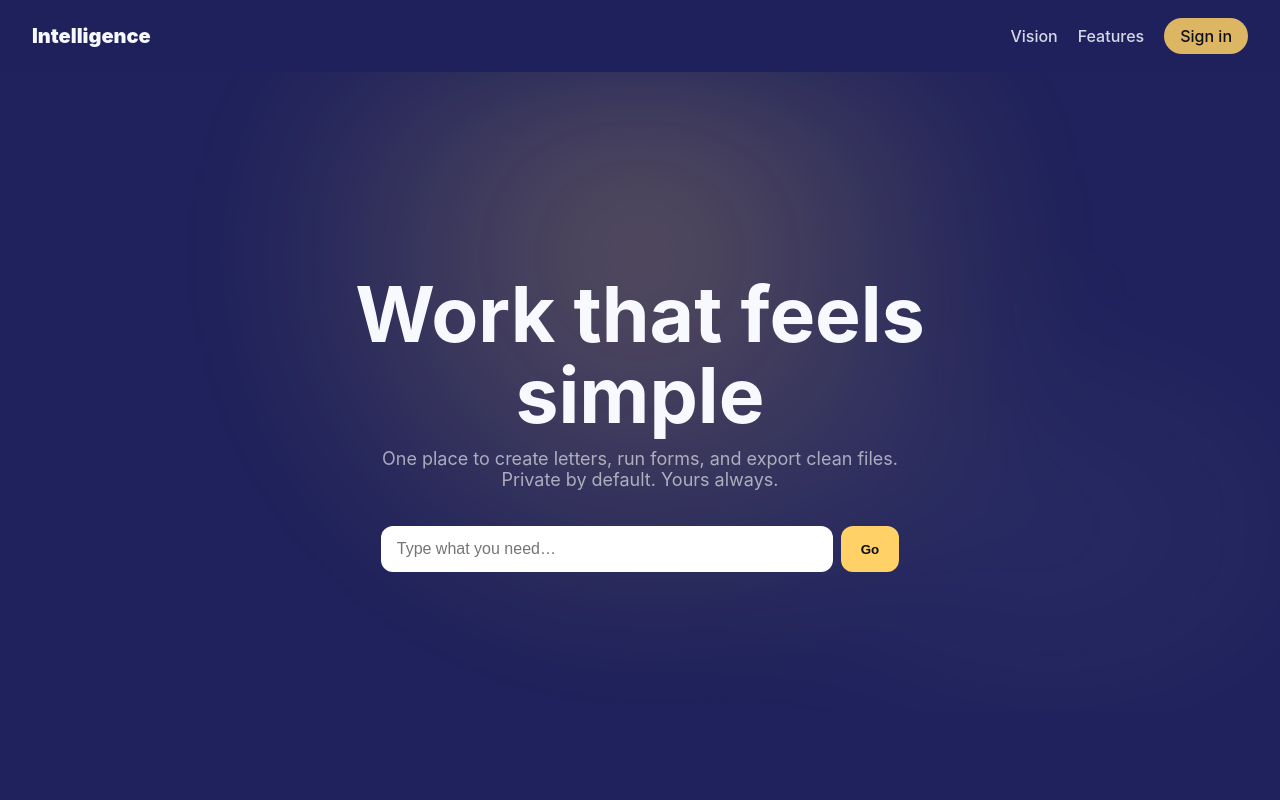
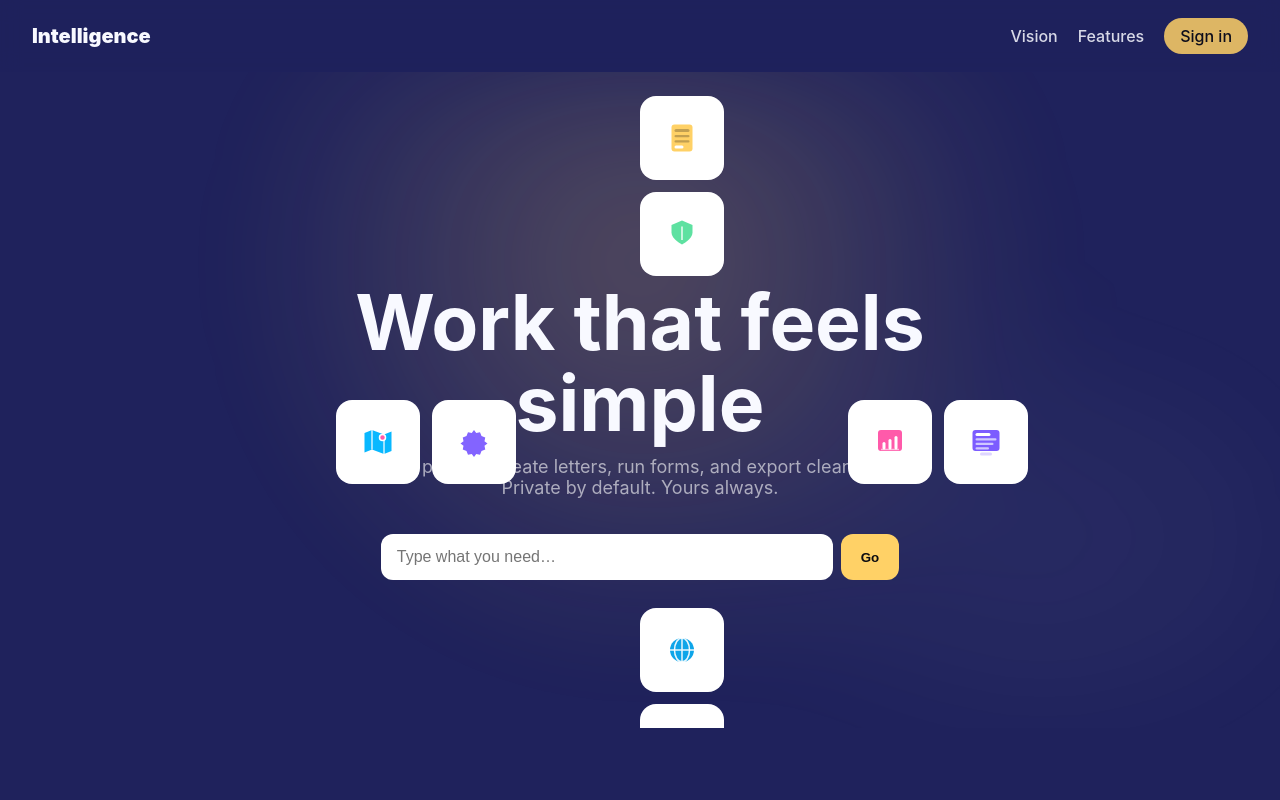
Before and after one commit to Ktyall/intelligence, a Next.js app: page / in a window 1280 px wide. Shown: the top 800 px of the page. Built offline with nearby package versions, Linux system fonts and the light colour scheme.

Commit message:
Update index.js

```diff
--- a/pages/index.js
+++ b/pages/index.js
@@ -3,6 +3,10 @@ export default function Home() {
     <main>
       <section className="hero">
         <div className="halo" />
+        <div className="orbit">
+          <Orbit />
+        </div>
+
         <div className="inner">
           <h1>Work that feels simple</h1>
           <p>
@@ -32,33 +36,40 @@ export default function Home() {
       </section>
 
       <style jsx>{`
+        :root{
+          --bg: #1f225c;
+          --text: #f8f9ff;
+          --muted: rgba(255,255,255,.6);
+          --accent: #ffd166;
+        }
+
+        /* Hero */
         .hero{
           position: relative;
-          min-height: 80vh;
+          min-height: 82vh;
           display: flex; align-items: center; justify-content: center;
           text-align: center;
           overflow: hidden;
         }
-
         .halo{
           position: absolute; inset: 0;
           background:
-            radial-gradient(40rem 40rem at 50% 30%, rgba(255,209,102,.3), transparent 60%),
+            radial-gradient(40rem 40rem at 50% 30%, rgba(255,209,102,.28), transparent 60%),
             radial-gradient(30rem 20rem at 80% 70%, rgba(255,255,255,.06), transparent 70%);
           animation: pulse 14s ease-in-out infinite alternate;
           filter: blur(60px);
         }
-
         @keyframes pulse {
           from { transform: scale(1); opacity: .8; }
-          to { transform: scale(1.2); opacity: 1; }
+          to { transform: scale(1.15); opacity: 1; }
         }
 
-        .inner{ position: relative; max-width: 700px; z-index: 1; padding: 0 24px; }
+        .inner{ position: relative; max-width: 720px; z-index: 2; padding: 0 24px; }
         h1{
           font-size: clamp(42px, 6vw, 84px);
           line-height: 1.05;
           margin-bottom: 12px;
+          color: var(--text);
         }
         p{
           color: var(--muted);
@@ -71,7 +82,6 @@ export default function Home() {
           display: flex; justify-content: center;
           gap: 8px; flex-wrap: wrap;
         }
-
         input{
           width: min(80vw, 420px);
           padding: 14px 16px;
@@ -80,7 +90,6 @@ export default function Home() {
           outline: none;
           font-size: 16px;
         }
-
         button{
           padding: 14px 20px;
           border: none;
@@ -91,12 +100,25 @@ export default function Home() {
           cursor: pointer;
         }
 
+        /* Orbit wrapper */
+        .orbit{
+          position: absolute;
+          width: min(95vw, 860px);
+          height: min(95vw, 860px);
+          max-width: 860px;
+          max-height: 860px;
+          border-radius: 9999px;
+          z-index: 1;
+          pointer-events: none;
+        }
+
+        /* Features */
         .features{
           display: grid;
           grid-template-columns: repeat(auto-fit, minmax(220px, 1fr));
           gap: 24px;
           max-width: 900px;
-          margin: 100px auto;
+          margin: 96px auto;
           padding: 0 24px;
         }
         .features h3{
@@ -109,7 +131,209 @@ export default function Home() {
           font-size: 15px;
           margin: 0;
         }
+
+        /* Respect prefers reduced motion */
+        @media (prefers-reduced-motion: reduce) {
+          .halo { animation: none; }
+          .orbit * { animation: none !important; }
+        }
       `}</style>
     </main>
   );
 }
+
+/* Orbit of HD SVG icons that circle the hero text */
+function Orbit() {
+  const icons = [
+    <IconLesson key="lesson" />,
+    <IconCalculator key="calc" />,
+    <IconMap key="map" />,
+    <IconForm key="form" />,
+    <IconChart key="chart" />,
+    <IconShield key="shield" />,
+    <IconGear key="gear" />,
+    <IconGlobe key="globe" />
+  ];
+
+  /* Place icons on two rings with different speeds and delays */
+  return (
+    <>
+      <style jsx>{`
+        .ring{
+          position: absolute; inset: 0; margin: auto;
+          width: 100%; height: 100%;
+          animation: spin 48s linear infinite;
+          filter: drop-shadow(0 10px 24px rgba(0,0,0,.25));
+        }
+        .ring.r2{ animation-duration: 60s; }
+
+        @keyframes spin { to { transform: rotate(360deg); } }
+
+        .node{
+          position: absolute; top: 50%; left: 50%;
+          transform-origin: 0 0;
+        }
+        .node > div{
+          background: #fff;
+          border-radius: 16px;
+          padding: 10px;
+          width: 64px; height: 64px;
+          display: grid; place-items: center;
+        }
+
+        /* Keep icons upright as the ring rotates */
+        .node svg{
+          transform: rotate(-0deg);
+        }
+
+        @media (max-width: 600px){
+          .node > div{ width: 52px; height: 52px; padding: 8px; }
+        }
+      `}</style>
+
+      {/* Outer ring */}
+      <div className="ring">
+        {icons.slice(0, 4).map((Icon, i) => (
+          <OrbNode key={i} index={i} total={4} radius={38} />
+        ))}
+      </div>
+
+      {/* Inner ring */}
+      <div className="ring r2">
+        {icons.slice(4).map((Icon, i) => (
+          <OrbNode key={i} index={i} total={4} radius={26} reverse />
+        ))}
+      </div>
+
+      {/* Render icons inside nodes after layout for clarity */}
+      {icons.slice(0, 4).map((Icon, i) => (
+        <IconWrapper key={`io-${i}`} index={i} total={4} radius={38}>
+          {Icon}
+        </IconWrapper>
+      ))}
+      {icons.slice(4).map((Icon, i) => (
+        <IconWrapper key={`ii-${i}`} index={i} total={4} radius={26} reverse>
+          {Icon}
+        </IconWrapper>
+      ))}
+    </>
+  );
+}
+
+/* Position helpers */
+function IconWrapper({ index, total, radius, reverse, children }) {
+  const angle = (index / total) * 360;
+  const rot = reverse ? -angle : angle;
+  const dist = radius + "vmin";
+  return (
+    <div
+      className="node"
+      style={{
+        transform: `rotate(${rot}deg) translate(${dist}) rotate(${-rot}deg)`
+      }}
+    >
+      <div>{children}</div>
+    </div>
+  );
+}
+
+/* Empty nodes to drive the ring rotation size. Hidden visually. */
+function OrbNode({ index, total, radius, reverse }) {
+  const angle = (index / total) * 360;
+  const rot = reverse ? -angle : angle;
+  const dist = radius + "vmin";
+  return (
+    <div
+      className="node"
+      aria-hidden
+      style={{
+        transform: `rotate(${rot}deg) translate(${dist}) rotate(${-rot}deg)`,
+        opacity: 0
+      }}
+    >
+      <div />
+    </div>
+  );
+}
+
+/* HD vector icons */
+function IconLesson() {
+  return (
+    <svg viewBox="0 0 48 48" width="36" height="36" aria-label="Lessons">
+      <rect x="6" y="8" width="36" height="28" rx="4" fill="#7c5cff" />
+      <rect x="10" y="12" width="20" height="4" rx="2" fill="#ffffff" />
+      <rect x="10" y="19" width="28" height="3" rx="1.5" fill="#cfc7ff" />
+      <rect x="10" y="25" width="24" height="3" rx="1.5" fill="#cfc7ff" />
+      <rect x="10" y="31" width="18" height="3" rx="1.5" fill="#cfc7ff" />
+      <rect x="16" y="38" width="16" height="4" rx="2" fill="#7c5cff" opacity=".25" />
+    </svg>
+  );
+}
+function IconCalculator() {
+  return (
+    <svg viewBox="0 0 48 48" width="36" height="36" aria-label="Calculator">
+      <rect x="10" y="6" width="28" height="36" rx="6" fill="#16db65" />
+      <rect x="14" y="10" width="20" height="8" rx="3" fill="#0b0b10" opacity=".2" />
+      {[[14,22],[22,22],[30,22],[14,30],[22,30],[30,30]].map(([x,y],i)=>(
+        <rect key={i} x={x} y={y} width="6" height="6" rx="2" fill="#ffffff" />
+      ))}
+    </svg>
+  );
+}
+function IconMap() {
+  return (
+    <svg viewBox="0 0 48 48" width="36" height="36" aria-label="Map">
+      <path d="M6 12l10-4 16 6 10-4v26l-10 4-16-6-10 4z" fill="#08b8ff"/>
+      <path d="M16 8v26m16-20v26" stroke="#ffffff" strokeWidth="2" opacity=".8"/>
+      <circle cx="30" cy="18" r="4" fill="#ff5aaa" stroke="#fff" strokeWidth="2"/>
+    </svg>
+  );
+}
+function IconForm() {
+  return (
+    <svg viewBox="0 0 48 48" width="36" height="36" aria-label="Form">
+      <rect x="10" y="6" width="28" height="36" rx="4" fill="#ffd166"/>
+      <rect x="14" y="12" width="20" height="4" rx="2" fill="#0b0b10" opacity=".25"/>
+      <rect x="14" y="20" width="20" height="3" rx="1.5" fill="#0b0b10" opacity=".25"/>
+      <rect x="14" y="27" width="20" height="3" rx="1.5" fill="#0b0b10" opacity=".25"/>
+      <rect x="14" y="34" width="12" height="4" rx="2" fill="#ffffff"/>
+    </svg>
+  );
+}
+function IconChart() {
+  return (
+    <svg viewBox="0 0 48 48" width="36" height="36" aria-label="Chart">
+      <rect x="8" y="8" width="32" height="28" rx="4" fill="#ff5aaa"/>
+      <rect x="14" y="24" width="4" height="10" rx="2" fill="#ffffff"/>
+      <rect x="22" y="20" width="4" height="14" rx="2" fill="#ffffff"/>
+      <rect x="30" y="16" width="4" height="18" rx="2" fill="#ffffff"/>
+      <path d="M12 34h24" stroke="#ffffff" strokeWidth="2" opacity=".6"/>
+    </svg>
+  );
+}
+function IconShield() {
+  return (
+    <svg viewBox="0 0 48 48" width="36" height="36" aria-label="Shield">
+      <path d="M24 6l14 6v10c0 9-14 16-14 16S10 31 10 22V12l14-6z" fill="#5ee1a1"/>
+      <path d="M24 14v18" stroke="#ffffff" strokeWidth="2" opacity=".9"/>
+    </svg>
+  );
+}
+function IconGear() {
+  return (
+    <svg viewBox="0 0 48 48" width="36" height="36" aria-label="Gear">
+      <circle cx="24" cy="24" r="6" fill="#ffffff"/>
+      <path d="M24 8l3 4 5-1 2 5 5 2-1 5 4 3-4 3 1 5-5 2-2 5-5-1-3 4-3-4-5 1-2-5-5-2 1-5-4-3 4-3-1-5 5-2 2-5 5 1z"
+        fill="#7c5cff" opacity=".95"/>
+    </svg>
+  );
+}
+function IconGlobe() {
+  return (
+    <svg viewBox="0 0 48 48" width="36" height="36" aria-label="Globe">
+      <circle cx="24" cy="24" r="16" fill="#0ea5e9"/>
+      <path d="M8 24h32M24 8v32" stroke="#ffffff" strokeWidth="2" opacity=".9"/>
+      <ellipse cx="24" cy="24" rx="10" ry="16" fill="none" stroke="#ffffff" strokeWidth="2" opacity=".9"/>
+    </svg>
+  );
+}
```
